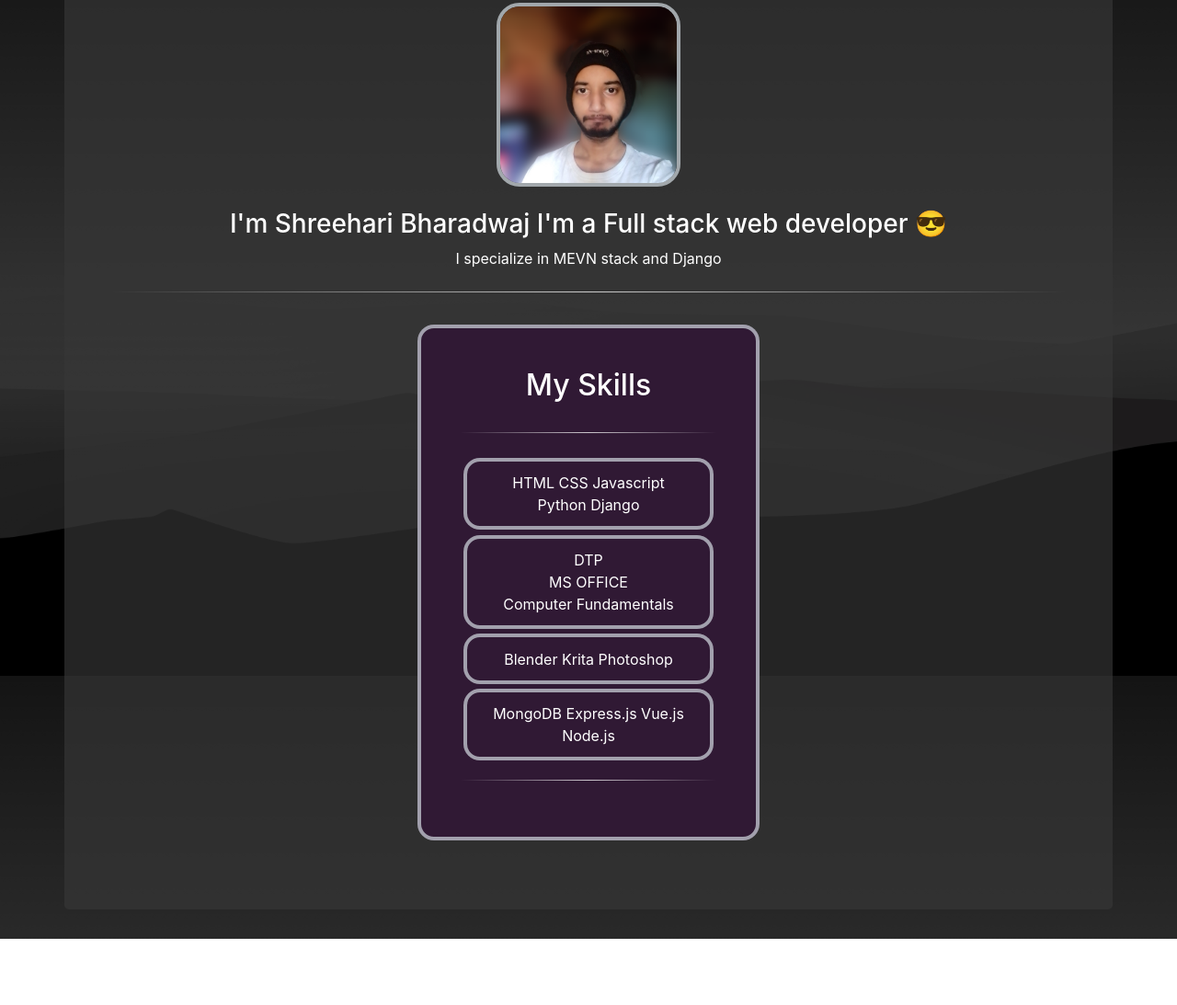
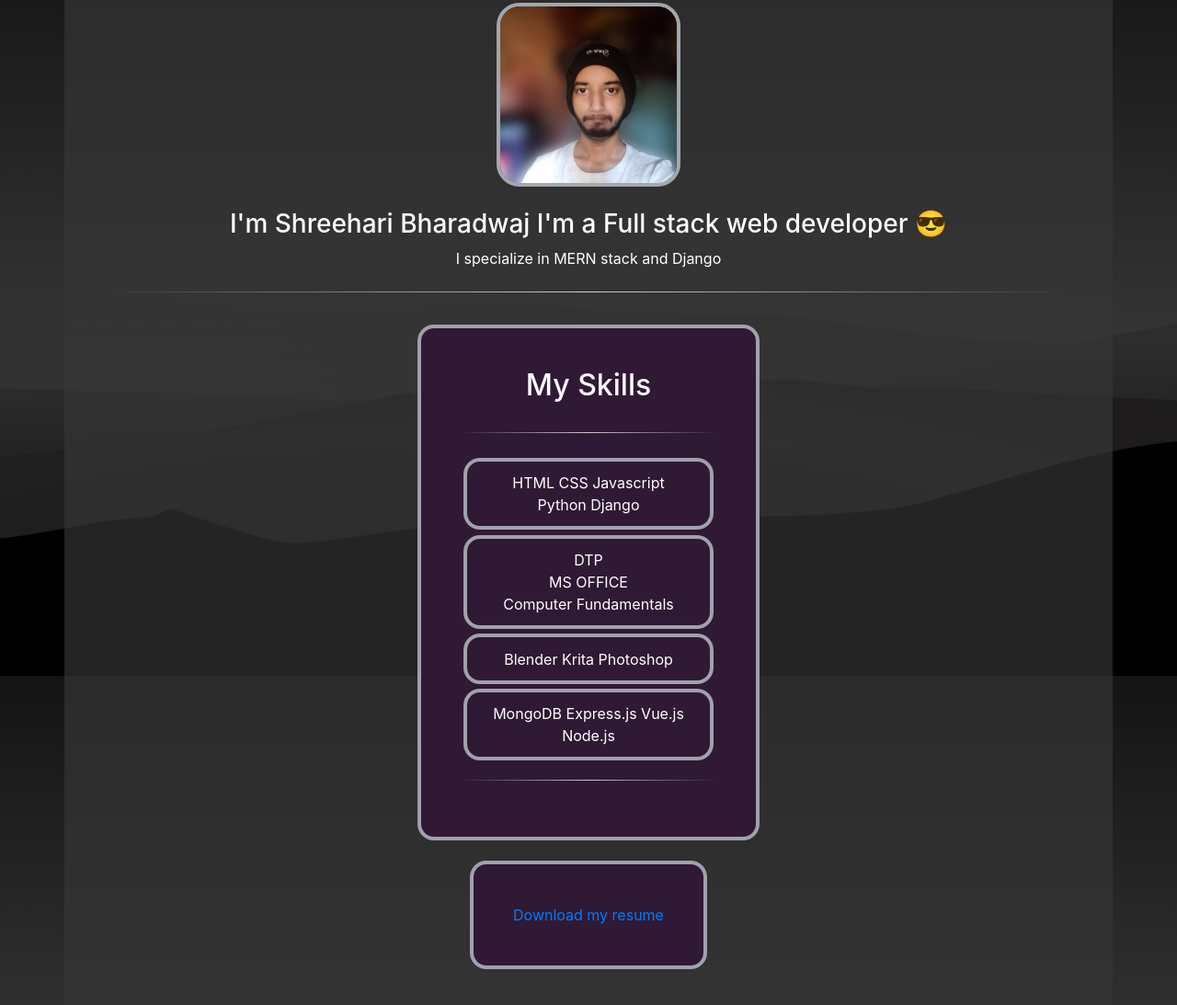
Before and after one commit to ProngleBot/portfolio, a plain HTML site: page index.html in a window 1280 px wide. Shown: the part 65-1158 px from the top of the page at 92% size. Before the commit the page ends 1086 px from the top, so only its background shows below. Drawn offline with nearby package versions, Linux system fonts and the light colour scheme.

Commit message:
resume added

```diff
--- a/index.html
+++ b/index.html
@@ -40,7 +40,7 @@
               <img src="./images/instagram.png" class = "img-responsive" style="height: 50%; width:50%;">
               <p class="card-text">Check out my instagram</p>
 
-              <a href = "https://www.instagram.com/bigpapaasg"><h4> bigpapaasg </h4></a>
+              <a href = "https://www.instagram.com/ProngleBot"><h4> bigpapaasg </h4></a>
             </div>
           </div>
         </div>
@@ -89,7 +89,7 @@
     <img class = "img-responsive-pfp" src="./images/myface.png" id = "myFace">
     <br><br>
       <h3>I'm Shreehari Bharadwaj I'm a Full stack web developer 😎</h3>
-      <p>I specialize in MEVN stack and Django </p>
+      <p>I specialize in MERN stack and Django </p>
     <hr class="my-4">
       <div class="card" style="display: inline-flex; padding:4%;" id="instagram">
         <h2>My Skills</h2>
@@ -107,6 +107,10 @@
         MongoDB Express.js Vue.js Node.js
       </div>
    <hr>
+  </div>
+  <br>
+  <div class="card" style="display: inline-flex; padding:4%;" id="instagram">
+    <a href="./images/resume.pdf" download="resume.pdf">Download my resume</a>
   </div>
   </div>
 <!-- Blog Page-->
```
Also changed, not shown: 1 other file.
